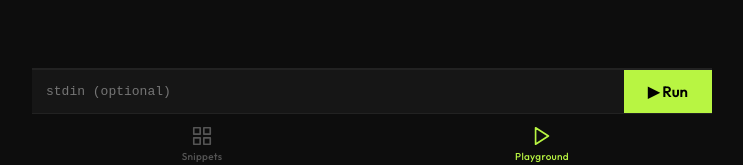
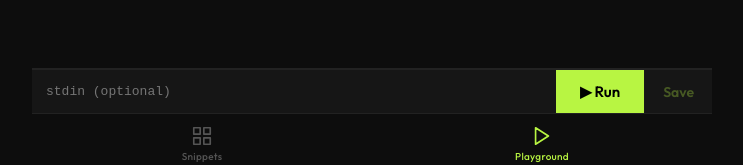
Before and after one commit to shalom2552/code-vault, a React (Vite) app: page / in a window 1280 px wide. Both pictures are taken after a click on the button "Playground". Shown: the part 627-792 px from the top of the page, without its empty margins (268-1011 px from the left). Built offline with nearby package versions, Linux system fonts and the light colour scheme; no server answers.

Commit message:
Fix bottom nav scroll; add playground save; rename to CodeVault
- Pin bottom nav: app height:100svh, list-view min-height:0,
  snippets-list overflow-y:auto so nav stays at viewport bottom
- Playground save-as-snippet button → prefills editor with code
- Rename CppVault → CodeVault throughout

```diff
--- a/index.html
+++ b/index.html
@@ -10,7 +10,7 @@
     <link href="https://fonts.googleapis.com/css2?family=Outfit:wght@300;400;500;600&display=swap" rel="stylesheet" />
     <link rel="icon" type="image/svg+xml" href="/favicon.svg" />
     <link rel="apple-touch-icon" href="/apple-touch-icon.png" />
-    <title>CppVault</title>
+    <title>CodeVault</title>
   </head>
   <body>
     <div id="root"></div>
--- a/src/App.css
+++ b/src/App.css
@@ -12,7 +12,7 @@
 .app {
   max-width: 680px;
   margin: 0 auto;
-  min-height: 100svh;
+  height: 100svh;
   display: flex;
   flex-direction: column;
 }
@@ -70,6 +70,7 @@
   display: flex;
   flex-direction: column;
   flex: 1;
+  min-height: 0;
 }
 .list-header {
   padding: 20px 16px 0;
@@ -137,7 +138,8 @@
 
 .snippets-list {
   flex: 1;
-  padding: 12px 16px calc(80px + env(safe-area-inset-bottom));
+  overflow-y: auto;
+  padding: 12px 16px;
   display: flex;
   flex-direction: column;
   gap: 8px;
@@ -580,6 +582,20 @@
   height: 100%;
 }
 .playground-run-btn:disabled { opacity: 0.5; }
+.playground-save-btn {
+  background: none;
+  color: var(--accent);
+  border: none;
+  border-left: 1px solid var(--border);
+  font-size: 14px;
+  font-family: 'Outfit', sans-serif;
+  font-weight: 600;
+  padding: 12px 18px;
+  cursor: pointer;
+  flex-shrink: 0;
+  height: 100%;
+}
+.playground-save-btn:disabled { opacity: 0.3; cursor: default; }
 
 /* ── CodeMirror overrides ── */
 .cm-editor {
--- a/src/App.jsx
+++ b/src/App.jsx
@@ -26,11 +26,20 @@ export default function App() {
   const [tab, setTab] = useState('snippets')
   const [view, setView] = useState('list')
   const [selectedId, setSelectedId] = useState(null)
+  const [playgroundSeed, setPlaygroundSeed] = useState(null)
 
-  const goDetail = (id) => { setSelectedId(id); setView('detail') }
-  const goList = () => setView('list')
+  const goDetail = (id) => { setSelectedId(id); setView('detail'); setPlaygroundSeed(null) }
+  const goList = () => { setView('list'); setPlaygroundSeed(null) }
   const goCreate = () => { setSelectedId(null); setView('create') }
   const goEdit = () => setView('edit')
+  const goPlayground = () => { setTab('playground'); setPlaygroundSeed(null) }
+
+  const goCreateFromPlayground = (code, language) => {
+    setPlaygroundSeed({ code, language })
+    setSelectedId(null)
+    setTab('snippets')
+    setView('create')
+  }
 
   const inSnippetDetail = tab === 'snippets' && view !== 'list'
 
@@ -41,11 +50,17 @@ export default function App() {
           <>
             {view === 'list' && <ListView onSelect={goDetail} onCreate={goCreate} />}
             {view === 'detail' && <DetailView id={selectedId} onBack={goList} onEdit={goEdit} onDeleted={goList} />}
-            {view === 'create' && <EditorView onSave={goDetail} onBack={goList} />}
+            {view === 'create' && (
+              <EditorView
+                initialData={playgroundSeed}
+                onSave={goDetail}
+                onBack={playgroundSeed ? goPlayground : goList}
+              />
+            )}
             {view === 'edit' && <EditorView snippetId={selectedId} onSave={goDetail} onBack={() => setView('detail')} />}
           </>
         )}
-        {tab === 'playground' && <Playground />}
+        {tab === 'playground' && <Playground onSaveAsSnippet={goCreateFromPlayground} />}
       </div>
 
       {!inSnippetDetail && (
--- a/src/views/EditorView.jsx
+++ b/src/views/EditorView.jsx
@@ -6,9 +6,15 @@ import { LANGUAGES, DEFAULT_LANGUAGE, getLanguage } from '../languages.js'
 const uid = () => Math.random().toString(36).slice(2)
 const emptyFile = (language) => ({ _key: uid(), name: getLanguage(language).defaultFile, content: '' })
 
-export default function EditorView({ snippetId, onSave, onBack }) {
+export default function EditorView({ snippetId, initialData, onSave, onBack }) {
   const isEdit = Boolean(snippetId)
-  const [form, setForm] = useState({ title: '', tags: '', notes: '', language: DEFAULT_LANGUAGE, files: [emptyFile(DEFAULT_LANGUAGE)] })
+  const [form, setForm] = useState(() => {
+    const language = initialData?.language ?? DEFAULT_LANGUAGE
+    const files = initialData
+      ? [{ _key: getLanguage(language).defaultFile, name: getLanguage(language).defaultFile, content: initialData.code }]
+      : [emptyFile(language)]
+    return { title: '', tags: '', notes: '', language, files }
+  })
   const [saving, setSaving] = useState(false)
 
   useEffect(() => {
--- a/src/views/ListView.jsx
+++ b/src/views/ListView.jsx
@@ -29,7 +29,7 @@ export default function ListView({ onSelect, onCreate }) {
     <div className="list-view">
       <div className="list-header">
         <div className="list-top">
-          <h1 className="app-title">CppVault</h1>
+          <h1 className="app-title">CodeVault</h1>
           <span className="snippet-count">{snippets.length}</span>
         </div>
         <input
--- a/src/views/Playground.jsx
+++ b/src/views/Playground.jsx
@@ -5,7 +5,7 @@ import { LANGUAGES, DEFAULT_LANGUAGE, getLanguage } from '../languages.js'
 
 const storageKey = (lang) => `playground-code-${lang}`
 
-export default function Playground() {
+export default function Playground({ onSaveAsSnippet }) {
   const [language, setLanguage] = useState(() => localStorage.getItem('playground-language') || DEFAULT_LANGUAGE)
   const [code, setCode] = useState(() => {
     const lang = localStorage.getItem('playground-language') || DEFAULT_LANGUAGE
@@ -78,6 +78,11 @@ export default function Playground() {
         <button className="playground-run-btn" onClick={handleRun} disabled={running}>
           {running ? '…' : '▶ Run'}
         </button>
+        <button
+          className="playground-save-btn"
+          onClick={() => onSaveAsSnippet(code, language)}
+          disabled={code === getLanguage(language).playgroundDefault}
+        >Save</button>
       </div>
     </div>
   )
--- a/vite.config.js
+++ b/vite.config.js
@@ -9,8 +9,8 @@ export default defineConfig({
       registerType: 'autoUpdate',
       devOptions: { enabled: false },
       manifest: {
-        name: 'CppVault',
-        short_name: 'CppVault',
+        name: 'CodeVault',
+        short_name: 'CodeVault',
         start_url: '/',
         display: 'standalone',
         background_color: '#0d0d0d',
```
Also changed, not shown: 2 other files (tests, documents, lock files or other folders).
